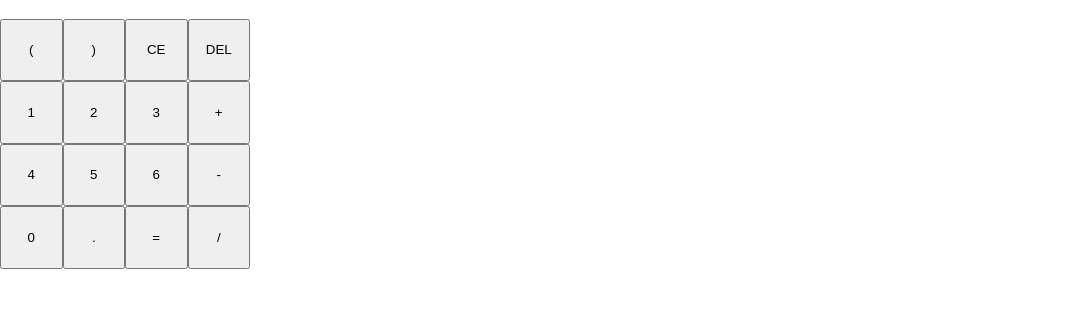
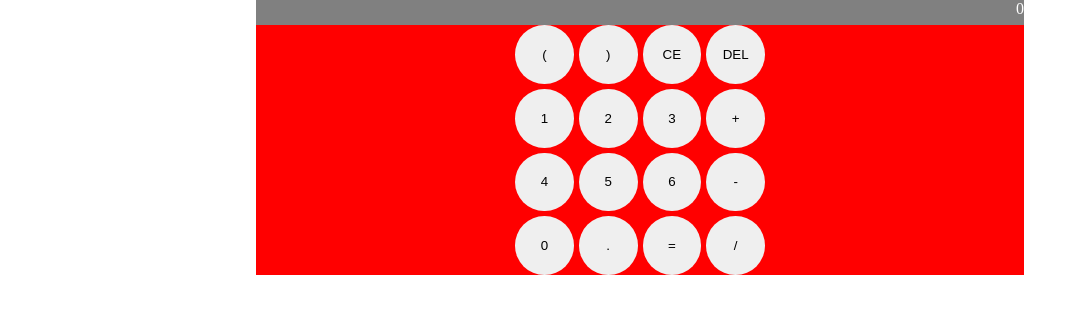
Before and after one commit to vietnguyen-dev/react-calculator, a React (Create React App) app: page / in a window 1280 px wide. Shown: the top 314 px of the page, without its empty margins (0-1087 px from the left). Built offline with nearby package versions, Linux system fonts and the light colour scheme.

Commit message:
created components and corresponding values
buttons now available to click on

```diff
--- a/src/App.css
+++ b/src/App.css
@@ -1,38 +1,18 @@
+html, body, div, span, applet, object, iframe,h1, h2, h3, h4, h5, h6, p, blockquote, pre,
+a, abbr, acronym, address, big, cite, code,del, dfn, em, img, ins, kbd, q, s, samp,
+small, strike, strong, sub, sup, tt, var,b, u, i, center,dl, dt, dd, ol, ul, li,fieldset, form, label, legend,
+table, caption, tbody, tfoot, thead, tr, th, td,article, aside, canvas, details, embed, figure, figcaption, footer, header, hgroup,
+menu, nav, output, ruby, section, summary,time, mark, audio, video {
+		margin: 0;
+		padding: 0;
+		border: 0;
+		font-size: 100%;
+		font: inherit;
+		vertical-align: baseline;
+	}
+
 .App {
-  text-align: center;
+  margin-left: 20%;
+  margin-right: 20%;
+  background-color: red;
 }
-
-.App-logo {
-  height: 40vmin;
-  pointer-events: none;
-}
-
-@media (prefers-reduced-motion: no-preference) {
-  .App-logo {
-    animation: App-logo-spin infinite 20s linear;
-  }
-}
-
-.App-header {
-  background-color: #282c34;
-  min-height: 100vh;
-  display: flex;
-  flex-direction: column;
-  align-items: center;
-  justify-content: center;
-  font-size: calc(10px + 2vmin);
-  color: white;
-}
-
-.App-link {
-  color: #61dafb;
-}
-
-@keyframes App-logo-spin {
-  from {
-    transform: rotate(0deg);
-  }
-  to {
-    transform: rotate(360deg);
-  }
-}
--- a/src/App.js
+++ b/src/App.js
@@ -1,18 +1,28 @@
 import {useState} from 'react'
 import './App.css';
-import ButtonPad
- from './components/ButtonPad';
+import Screen from './components/Screen';
+import ButtonPad from './components/ButtonPad';
+
+
 const App = () => {
   const [equation, setEquation] = useState('')
+  const [total, setTotal] = useState(0)
 
   const settingEquation = newVal =>{
     let val = equation + newVal
     setEquation(val)
   }
 
+  const clearEquation = () => setEquation("")
+
+  const deleteChar = () => {
+    let delString = equation.substring(0, equation.length - 1);
+    setEquation(delString)
+  }
+
   return (
     <div className="App">
-      <h3>{equation}</h3>
+      <Screen equation={equation} total={total}/>
      <ButtonPad addValue={settingEquation}/>
     </div>
   );
--- a/src/components/ButtonPad.js
+++ b/src/components/ButtonPad.js
@@ -3,14 +3,21 @@ import buttonValues from './buttonValues'
 import styled from 'styled-components'
 
 const ButtonGrid = styled.div`
+    margin: 0 auto;
     width: 250px;
     height: 250px;
     display: grid;
     grid-template-columns: 1fr 1fr 1fr 1fr;
+    grid-gap: 2%;
+    padding: 4% 6^;
+`
+
+const CalculatorButton = styled.button`
+    border-radius: 50%;
+    border: none
 `
 
 const ButtonPad = props => {
-
     const newVal = val =>{
         props.addValue(val)
     }
@@ -18,7 +25,7 @@ const ButtonPad = props => {
     return (
         <ButtonGrid>
             {buttonValues.map(button =>
-                <button key={button.id} value={button.value} onClick={(e) => newVal(e.target.value)}>{button.value}</button>)}
+                <CalculatorButton key={button.id} value={button.value} onClick={(e) => newVal(e.target.value)}>{button.value}</CalculatorButton>)}
         </ButtonGrid>
     )
 }
--- /dev/null
+++ b/src/components/Screen.js
@@ -0,0 +1,25 @@
+import React from 'react'
+import styled from 'styled-components'
+
+const ScreenContainer = styled.div`
+    background-color: grey;
+    color: white;
+    height: 25px;
+    display: grid;
+    grid-template-columns: 1fr
+`
+
+const Total = styled.p`
+    text-align: right;
+`
+
+const Screen = props => {
+    return (
+       <ScreenContainer>
+        {props.equation}
+        <Total>{props.total}</Total>
+       </ScreenContainer>
+    )
+}
+
+export default Screen
--- a/src/components/buttonValues.js
+++ b/src/components/buttonValues.js
@@ -7,8 +7,8 @@
 let buttonValues = [
     {id: 0, value: '('}, {id: 1, value: ')'}, {id: 2, value: 'CE'}, {id: 4, value: 'DEL'},
     {id: 5, value: '1'}, {id: 6, value: '2'}, {id: 8, value: '3'}, {id: 9, value: '+'},
-    {id: 10, value: '4'}, {id: 11, value: '5'}, {id: 10, value: '6'}, {id: 11, value: '-'},
-    {id: 12, value: '0'}, {id: 13, value: '.'}, {id: 14, value: '='}, {id: 15, value: '/'}
+    {id: 10, value: '4'}, {id: 11, value: '5'}, {id: 12, value: '6'}, {id: 13, value: '-'},
+    {id: 14, value: '0'}, {id: 15, value: '.'}, {id: 16, value: '='}, {id: 17, value: '/'}
 ]
 
 export default buttonValues
```
